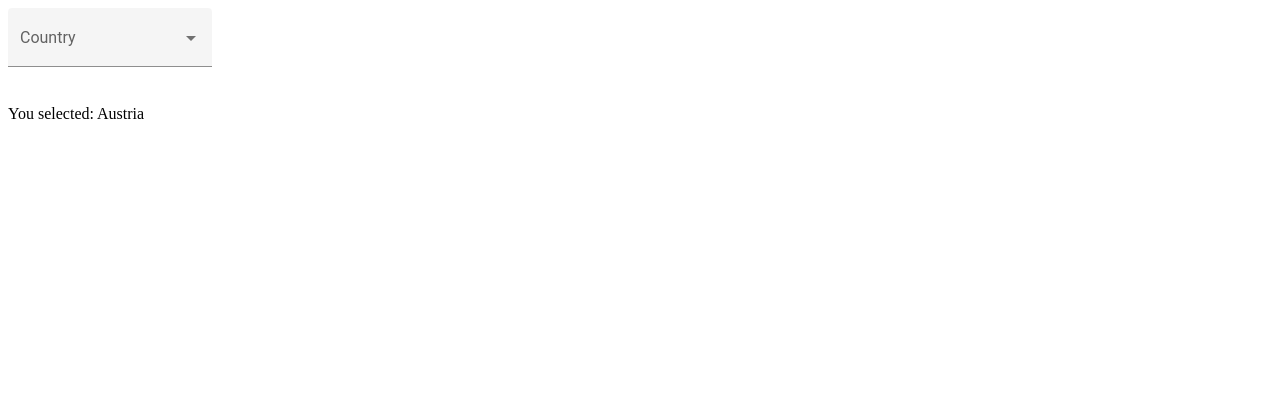
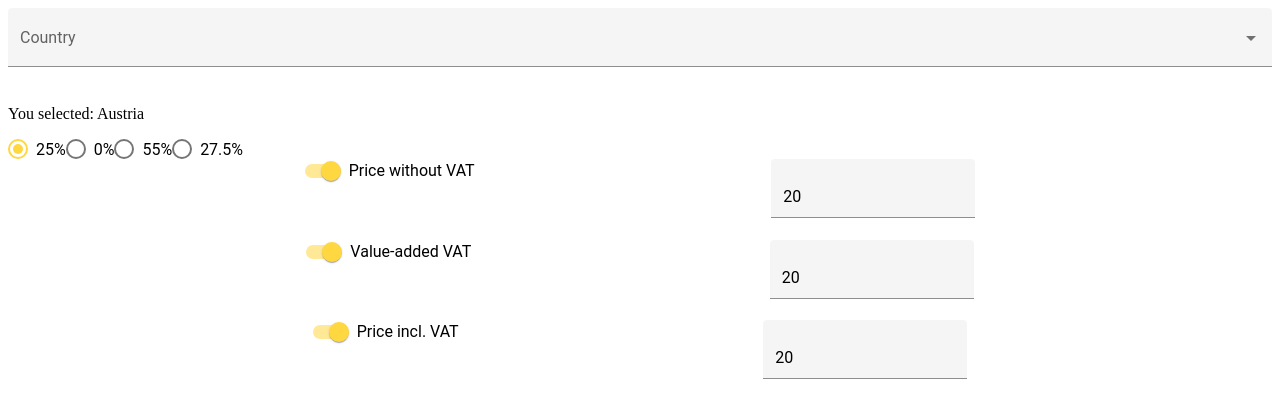
Before and after one commit to TheJsharper/tax-manager, an Angular app: page / in a window 1280 px wide. Shown: the top 418 px of the page. Built offline with nearby package versions, Linux system fonts and the light colour scheme.

Commit message:
WIP calculation VAT

```diff
--- a/src/app/vat-calculator/vat-calculator.component.html
+++ b/src/app/vat-calculator/vat-calculator.component.html
@@ -1,25 +1,61 @@
-<div [formGroup]="formGroup">
+<div [formGroup]="formGroup" style="display: flex; flex-direction: column;">
   <mat-form-field appearance="fill" *ngIf="countries as countriesList">
     <mat-label>Country</mat-label>
     <mat-select formControlName="selected">
-      <mat-option
-        *ngFor="let country of (countriesList | async)"
-        [value]="country.name.common"
-         >
+      <mat-option *ngFor="let country of (countriesList | async)" [value]="country">
         <ng-container [ngTemplateOutlet]="content" [ngTemplateOutletContext]="{food: country}">
         </ng-container>
-        </mat-option
-      >
+      </mat-option>
     </mat-select>
   </mat-form-field>
+
+  <p *ngIf="selected as selectedCountry">You selected: {{ (selectedCountry | async)?.name?.common }}</p>
+
+
+  <mat-radio-group formControlName="labelPosition">
+    <!--<mat-radio-button
+     *ngFor="let t of (selected |async)?.tax?.taxes"
+
+     >{{t.porcentage}}</mat-radio-button>-->
+    <mat-radio-button *ngFor="let t of (selected |async)?.tax?.taxes let i = index;" [value]="i" [checked]="i === 0">
+      {{t.porcentage}}</mat-radio-button>
+
+  </mat-radio-group>
+
+  <div style="display: flex; justify-content: space-evenly;">
+
+    <mat-slide-toggle [formControlName]="'byWithoutVAT'">Price without VAT</mat-slide-toggle>
+    <mat-form-field appearance="fill">
+      <input type="number" matInput formControlName="withoutVAT" [readonly]="!(formGroup.get('byWithoutVAT')?.value)">
+    </mat-form-field>
+  </div>
+
+  <div style="display: flex; justify-content: space-evenly;">
+
+    <mat-slide-toggle [formControlName]="'byValueAddedVAT'">Value-added VAT</mat-slide-toggle>
+    <mat-form-field appearance="fill">
+      <input type="number" matInput formControlName="valueAddedVAT"
+        [readonly]="!(formGroup.get('byValueAddedVAT')?.value)">
+    </mat-form-field>
+  </div>
+
+  <div style="display: flex; justify-content: space-evenly;">
+
+    <mat-slide-toggle [formControlName]="'byPriceInclVAT'">Price incl. VAT</mat-slide-toggle>
+    <mat-form-field appearance="fill">
+      <input type="number" matInput formControlName="priceInclVAT"
+        [readonly]="!(formGroup.get('byPriceInclVAT')?.value)">
+    </mat-form-field>
+  </div>
+
+
 </div>
 
-<p *ngIf="selected as selectedCountry">You selected: {{ selectedCountry | async }}</p>
 
 <ng-template #content let-food="food">
-    <div style="display: flex; justify-content: space-between; align-items: center;">
-      <img [src]="food.flags.svg" style="border-radius:15% ; width: 50px;">
-      <div>
+  <div style="display: flex; justify-content: space-between; align-items: center;">
+    <img [src]="food.flags.svg" style="border-radius:15% ; width: 50px;">
+    <div>
       {{food.name.common}} </div>
-    </div>
+  </div>
 </ng-template>
--- a/src/app/vat-calculator/vat-calculator.component.ts
+++ b/src/app/vat-calculator/vat-calculator.component.ts
@@ -10,7 +10,7 @@ import { VatCalculatorService } from './vat-calculator.service';
   styleUrls: ['./vat-calculator.component.scss'],
 })
 export class VatCalculatorComponent implements OnInit {
-  selected!: Observable<string>;
+  selected!: Observable<Country | undefined>;
   countries!: Observable<Array<Country>>;
   formGroup!: FormGroup;
 
@@ -19,13 +19,33 @@ export class VatCalculatorComponent implements OnInit {
   ) { }
 
   ngOnInit(): void {
-    this.formGroup = this.fb.group({ selected: new FormControl('') });
+    this.formGroup = this.fb.group({
+      selected: new FormControl(''),
+      labelPosition: new FormControl(''),
+      withoutVAT: new FormControl(20),
+      byWithoutVAT: new FormControl(true),
+
+
+      valueAddedVAT: new FormControl(20),
+      byValueAddedVAT: new FormControl(true),
+
+      priceInclVAT: new FormControl(20),
+      byPriceInclVAT: new FormControl(true)
+
+    });
 
     this.countries = this.vatCalculatorService.getSortedAscCountries();
 
-    const selectedCountry: Observable<string | undefined> = this.vatCalculatorService.getCountryByName(this.countries, "Austria");
+    const selectedCountry: Observable<Country | undefined> = this.vatCalculatorService.getCountryByName(this.countries, "Austria");
 
     this.selected = merge(selectedCountry, this.formGroup.get('selected')!.valueChanges);
 
+    const byWithoutVAT: Observable<boolean> | undefined = this.formGroup.get('byWithoutVAT')?.valueChanges;
+    const byValueAddedVAT: Observable<boolean> | undefined = this.formGroup.get('byValueAddedVAT')?.valueChanges;
+    const byPriceInclVAT: Observable<boolean> | undefined = this.formGroup.get('byPriceInclVAT')?.valueChanges;
+
+    const merged = merge([byPriceInclVAT, byValueAddedVAT,byWithoutVAT])
+
+    this.formGroup.get("labelPosition")?.valueChanges.subscribe(console.log)
   }
 }
--- a/src/app/vat-calculator/vat-calculator.service.ts
+++ b/src/app/vat-calculator/vat-calculator.service.ts
@@ -1,9 +1,7 @@
 import { HttpClient } from "@angular/common/http";
 import { Injectable } from '@angular/core';
 import { map, Observable } from 'rxjs';
-import {
-    Country, sortDirection
-} from './models/vat-country.models';
+import { Country, sortDirection } from './models/vat-country.models';
 
 
 @Injectable()
@@ -14,10 +12,12 @@ export class VatCalculatorService {
         const countries$: Observable<Array<Country>> = this.httpClient.get<Array<Country>>("/assets/output/taxed-all-countries.json");
         return this.getSortedCountries(countries$, sortDirection.ASC);
     }
+
     public getSortedDescCountries(): Observable<Array<Country>> {
         const countries$: Observable<Array<Country>> = this.httpClient.get<Array<Country>>("/assets/output/taxed-all-countries.json");
         return this.getSortedCountries(countries$, sortDirection.DESC);
     }
+
     private getSortedCountries(countries$: Observable<Array<Country>>, sortDir: sortDirection): Observable<Array<Country>> {
         return countries$
             .pipe(
@@ -26,16 +26,16 @@ export class VatCalculatorService {
                 )
             );
     }
-    public getCountryByName(countries$: Observable<Array<Country>>, countryName: string): Observable<string | undefined> {
+    public getCountryByName(countries$: Observable<Array<Country>>, countryName: string): Observable<Country | undefined> {
         return countries$.pipe(
             map(
                 (countries: Country[]) => {
                     const country: Country | undefined = countries.find((c) => c.name.common.toLowerCase() == countryName.toLowerCase());
                     if (country) {
-                        return countries.filter((c) => c.name.common.toLowerCase() == countryName.toLowerCase())[0].name.common
+                        return country;
 
                     } else {
-                        return countries.length > 0 ? countries[0].name.common : undefined;
+                        return countries.length > 0 ? countries[0] : undefined;
                     }
                 }
             )
```
Also changed, not shown: src/app/vat-calculator/vat-calculator.module.ts (+19 -3 lines).
